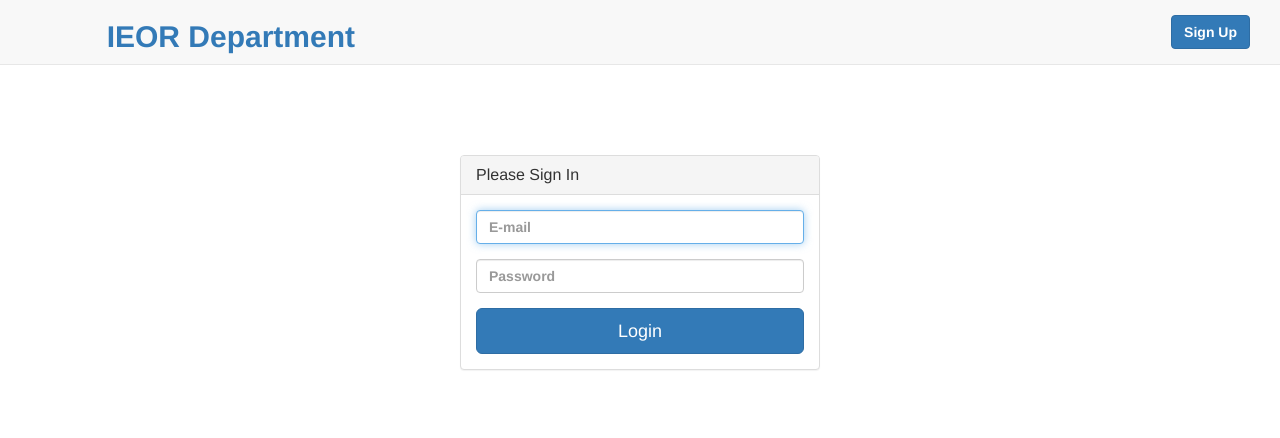
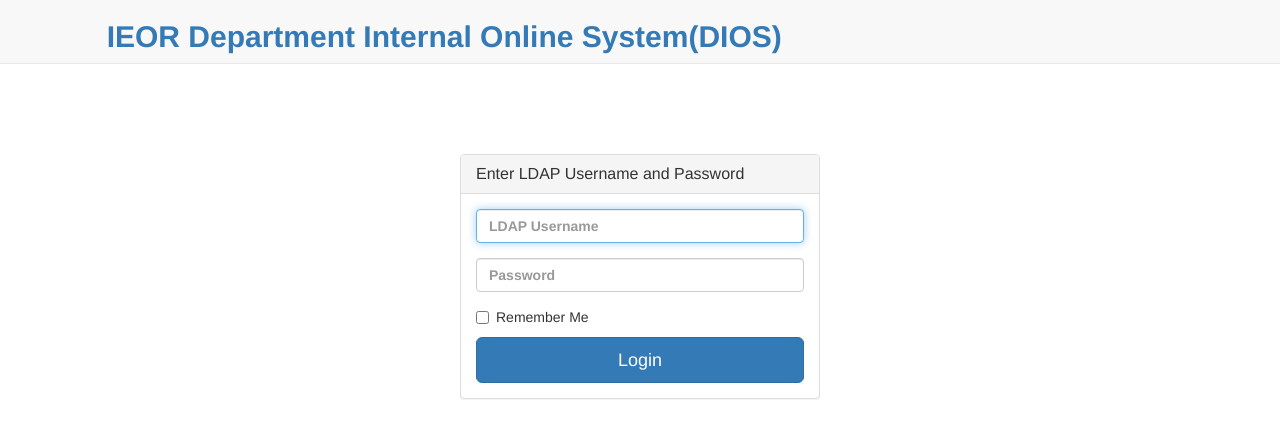
Before and after one commit to arunv3rma/DIOS, a PHP site: page /ui/html/signin.php in a window 1280 px wide. Shown: the top 438 px of the page. Run offline with PHP 8.4, Linux system fonts and the light colour scheme; some libraries are stand-ins or nearby versions.

Commit message:
Login attached with Backend Database and LDAP added with login

```diff
--- a/backend/ldap.php
+++ b/backend/ldap.php
@@ -44,4 +44,4 @@ function ldap_auth($ldap_id, $ldap_password){
 
 }
 
-echo ldap_auth($_GET['user'], $_GET['pass']);
+echo ldap_auth($_POST['user'], $_POST['pass']);
--- a/ui/html/config.php
+++ b/ui/html/config.php
@@ -1,8 +1,8 @@
 <?php
 	$DB_SERVER = "localhost";
 	$DB_USER = "root";
-	$DB_PASS = "";
-	$DB_NAME = "";
+	$DB_PASS = "qweasz";
+	$DB_NAME = "ieor_db";
 
 	// 1. Create a database connection
 	$connection = mysqli_connect($DB_SERVER,$DB_USER,$DB_PASS);
--- a/ui/html/loginheader.php
+++ b/ui/html/loginheader.php
@@ -49,7 +49,7 @@
             <div class="navbar-header">
                 <a href="http://ieor.iitb.ac.in">
                     <div class="medium-4 columns text-center">
-                        <h2><b>IEOR Department<b></h2>
+                        <h2><b>IEOR Department Internal Online System(DIOS)<b></h2>
                         <!-- <img id = "header_image" ; alt="Meet Mentor" src="../logo.png" width="100%" height="100%"></a> -->
                     </div>
                 </a>
@@ -58,9 +58,9 @@
             <!-- Right side of Header i.e. SignUp -->
             <ul class="nav navbar-top-links navbar-right">
 
-                <li class="dropdown">
+                <!-- <li class="dropdown">
                     <a href="signup.php"><button class ="btn btn-primary" ><b>Sign Up</b> </button></a>
-                </li>
+                </li> -->
 
             </ul>
         </nav>
--- a/ui/html/signin.php
+++ b/ui/html/signin.php
@@ -15,10 +15,10 @@
                                     echo "<font color='Green'>Succefully Sign Up, You can Sign In now</font>";
                                 }
                                 elseif ($flag==1) {
-                                    echo "<font color='Red'>Invalid email address amd password</font>";
+                                    echo "<font color='Red'>Invalid LDAP Username and Password!!!</font>";
                                 }
                                 else {
-                                    echo "Please Sign In";
+                                    echo "Enter LDAP Username and Password";
                                 }
                             ?>
                          </h3>
@@ -27,16 +27,16 @@
                         <form role="form" action="login.php" method="post">
                             <fieldset>
                                 <div class="form-group">
-                                    <input class="form-control" placeholder="E-mail" name="email" type="email" autofocus>
+                                    <input class="form-control" placeholder="LDAP Username" name="ldap_id" type="text" autofocus>
                                 </div>
                                 <div class="form-group">
                                     <input class="form-control" placeholder="Password" name="password" type="password" value="">
                                 </div>
-                                <!-- <div class="checkbox">
+                                <div class="checkbox">
                                     <label>
                                         <input name="remember" type="checkbox" value="Remember Me">Remember Me
                                     </label>
-                                </div> -->
+                                </div>
                                 <!-- Change this to a button or input when using this as a form -->
                                 <button href="index.html" class="btn btn-primary btn-lg btn-block">Login</button>
 
```
Also changed, not shown: ui/html/login.php (+38 -15 lines), 1 other file.
